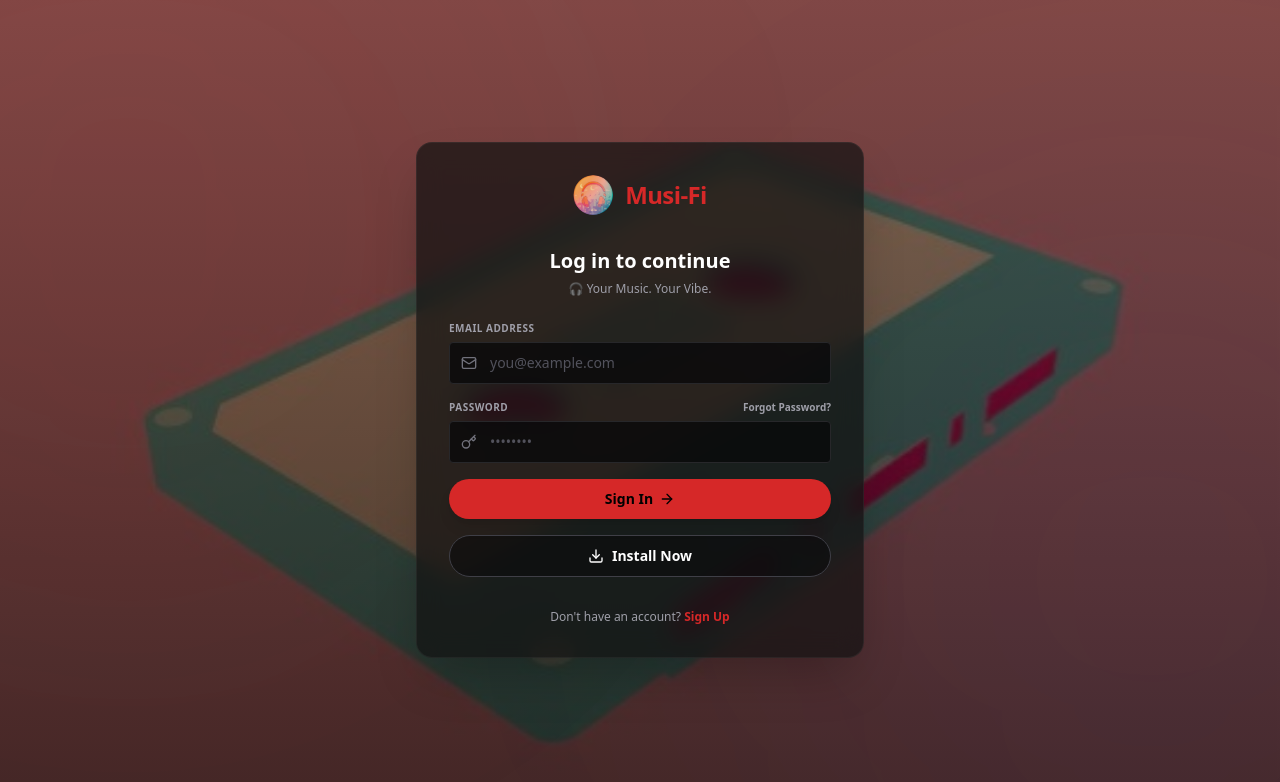
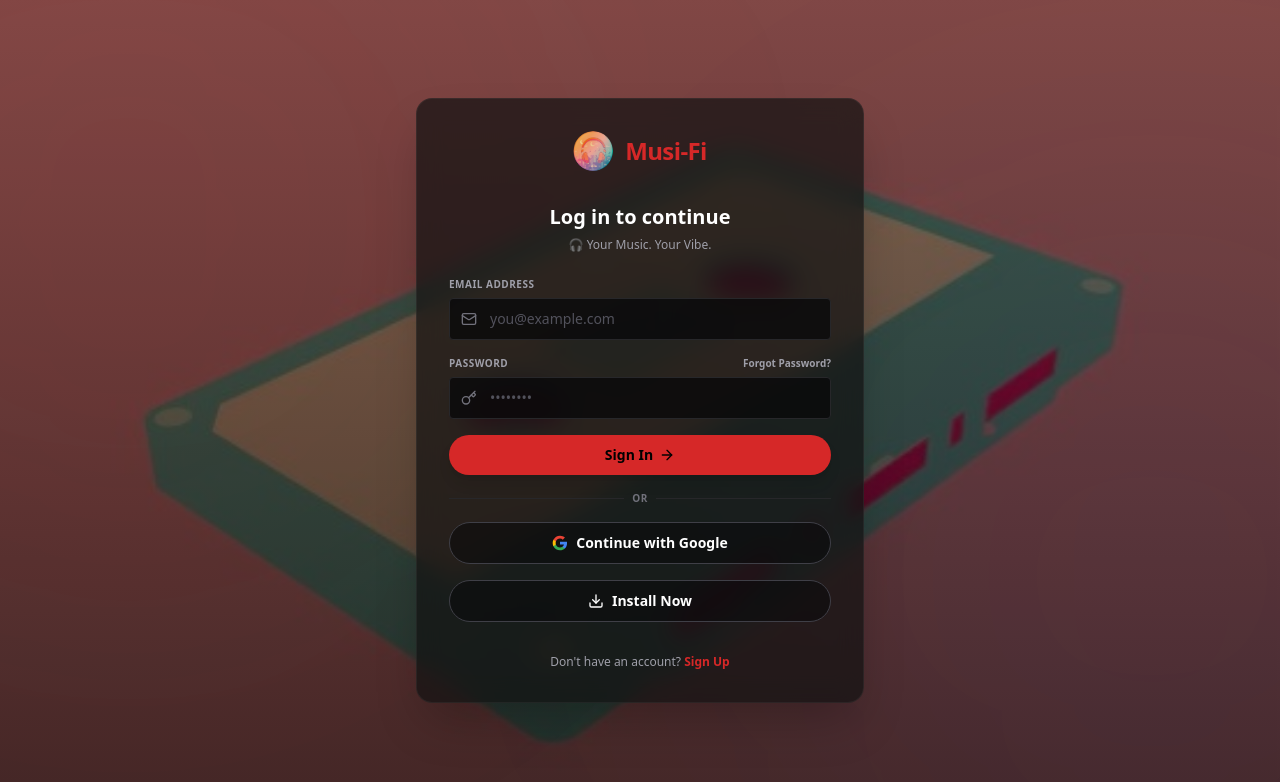
Before and after one commit to Santhana98/Musy-Fi, a Next.js app: page /login in a window 1280 px wide. Shown: the top 782 px of the page. Built offline with nearby package versions, Linux system fonts and the light colour scheme; no server answers.

Commit message:
feat: restore Google Sign-In button on login page

```diff
--- a/src/app/login/page.tsx
+++ b/src/app/login/page.tsx
@@ -279,6 +279,26 @@
           </button>
         </form>
 
+        <div className="w-full flex items-center justify-between my-4 gap-2 text-zinc-500 text-[10px] font-bold uppercase tracking-wider">
+          <div className="flex-1 h-[1px] bg-zinc-800"></div>
+          <span>Or</span>
+          <div className="flex-1 h-[1px] bg-zinc-800"></div>
+        </div>
+
+        <button
+          type="button"
+          onClick={() => signIn('google')}
+          className="w-full border border-zinc-700 hover:border-[#D62828] bg-zinc-950/60 hover:bg-zinc-900/80 text-white font-bold text-sm py-2.5 rounded-full transition-all flex items-center justify-center gap-2 active:scale-98 hover:scale-[1.01]"
+        >
+          <svg className="w-4 h-4" viewBox="0 0 24 24" fill="currentColor">
+            <path d="M22.56 12.25c0-.78-.07-1.53-.2-2.25H12v4.26h5.92c-.26 1.37-1.04 2.53-2.21 3.31v2.77h3.57c2.08-1.92 3.28-4.74 3.28-8.09z" fill="#4285F4"/>
+            <path d="M12 23c2.97 0 5.46-.98 7.28-2.66l-3.57-2.77c-.98.66-2.23 1.06-3.71 1.06-2.86 0-5.29-1.93-6.16-4.53H2.18v2.84C3.99 20.53 7.7 23 12 23z" fill="#34A853"/>
+            <path d="M5.84 14.09c-.22-.66-.35-1.36-.35-2.09s.13-1.43.35-2.09V7.06H2.18C1.43 8.55 1 10.22 1 12s.43 3.45 1.18 4.94l3.66-2.85z" fill="#FBBC05"/>
+            <path d="M12 5.38c1.62 0 3.06.56 4.21 1.64l3.15-3.15C17.45 2.09 14.97 1 12 1 7.7 1 3.99 3.47 2.18 7.06l3.66 2.85c.87-2.6 3.3-4.53 6.16-4.53z" fill="#EA4335"/>
+          </svg>
+          <span>Continue with Google</span>
+        </button>
+
         <button
           type="button"
           onClick={handleInstallClick}
```
